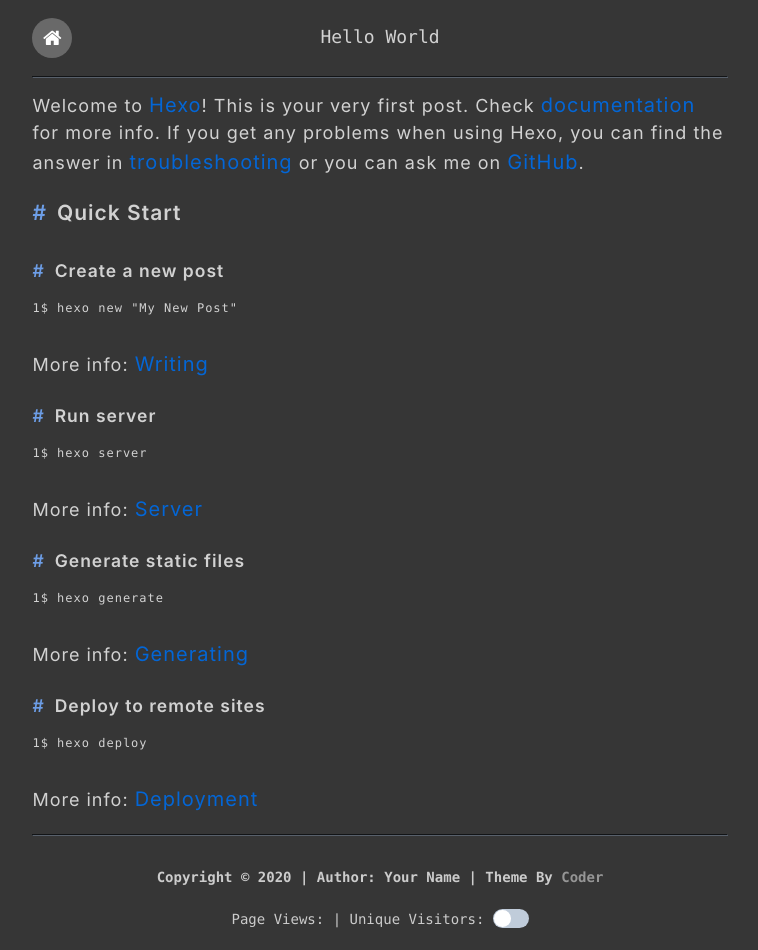
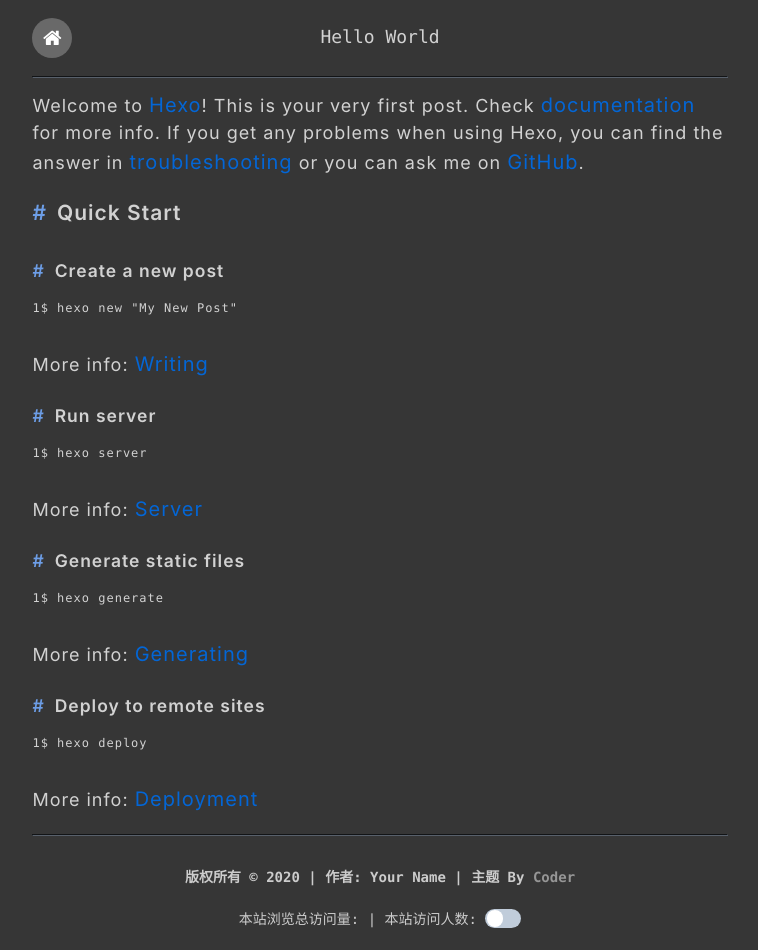
Before and after one commit to Mrgxx697/Mrgxx697.github.io, a plain HTML site: page 2021/12/02/hello-world/index.html in a window 1280 px wide. Shown: the whole page, without its empty margins (260-1018 px from the left). Drawn offline with Linux system fonts and the light colour scheme; some packages are replaced by stand-ins of ours; a script that the page names is missing.

Commit message:
Site updated: 2021-12-03 19:16:58

```diff
--- a/2021/12/02/hello-world/index.html
+++ b/2021/12/02/hello-world/index.html
@@ -55,12 +55,12 @@
 
 </div>
     <div class="footer" id="footer">
-    <p><h4>Copyright © 2020 | Author: Your Name | Theme By <a class="theme-author" target="_blank" rel="noopener" href="https://github.com/Xunzhuo/hexo-theme-coder" style="font-size:14px; color: #969696">Coder</a></h4>
+    <p><h4>版权所有 © 2020 | 作者: Your Name | 主题 By <a class="theme-author" target="_blank" rel="noopener" href="https://github.com/Xunzhuo/hexo-theme-coder" style="font-size:14px; color: #969696">Coder</a></h4>
 
         <script async src="//busuanzi.ibruce.info/busuanzi/2.3/busuanzi.pure.mini.js"></script>
-        <span id="busuanzi_container_site_pv">Page Views: <span id="busuanzi_value_site_pv"></span></span>
+        <span id="busuanzi_container_site_pv">本站浏览总访问量: <span id="busuanzi_value_site_pv"></span></span>
         <span class="post-meta-divider">|</span>
-        <span id="busuanzi_container_site_uv">Unique Visitors: <span id="busuanzi_value_site_uv"></span></span>
+        <span id="busuanzi_container_site_uv">本站访问人数: <span id="busuanzi_value_site_uv"></span></span>
 
     <label class="el-switch el-switch-blue el-switch-sm" style="vertical-align: sub;">
         <input type="checkbox" name="switch" id="update_style">
```
Also changed, not shown: 2021/12/03/iiiii/index.html (+3 -3 lines), 2021/12/03/选择结构题目/index.html (+3 -3 lines), archives/2021/12/index.html (+3 -3 lines), archives/2021/index.html (+3 -3 lines), archives/index.html (+3 -3 lines), index.html (+3 -3 lines).
